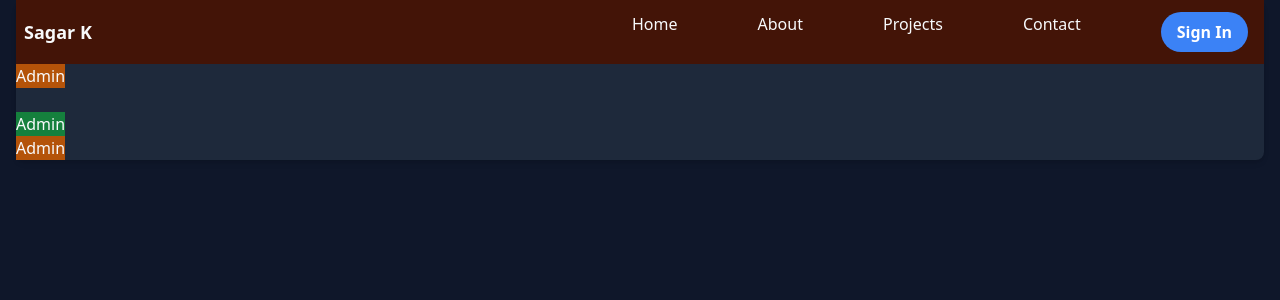
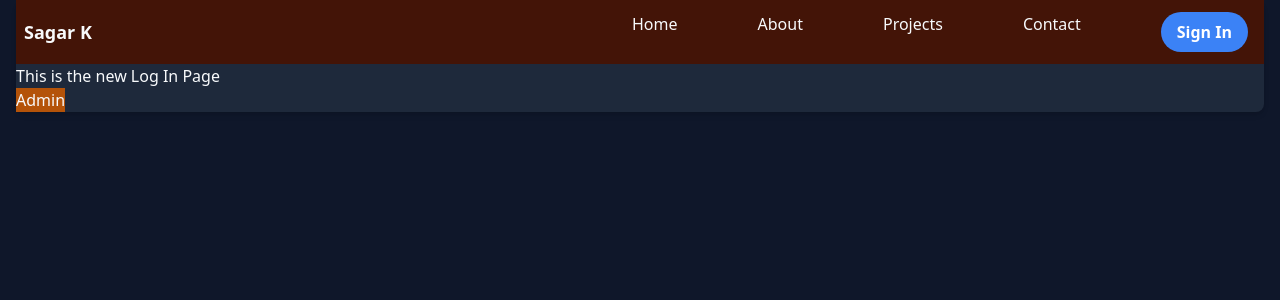
Before and after one commit to sagarkarki903/Portfolio_Main, a React (Vite) app: page /log in a window 1280 px wide. Shown: the top 300 px of the page. Built offline with nearby package versions, Linux system fonts and the light colour scheme.

Commit message:
test5, created a new login page instead

```diff
--- a/src/App.jsx
+++ b/src/App.jsx
@@ -19,10 +19,7 @@ function App() {
         <div className="container mx-auto px-0 py-0 bg-[#1E293B] shadow-md rounded-lg">
 
                <NavBar />
-               <Link to={`/admin`}><button className='bg-amber-700'>Admin</button></Link>
-               <br />
-               <br />
-               <Link to={`/log`}><button className='bg-green-700'>Admin</button></Link>
+
                <div>
                 <Outlet />
               </div>
--- a/src/BurgerMenu.jsx
+++ b/src/BurgerMenu.jsx
@@ -28,7 +28,7 @@ export default function BurgerMenu({setBBurgerOpen}){
                 <HashLink to={`/#about`} onClick={handleLinkClick}><li className="text-center">About</li></HashLink>
                 <HashLink to={`/#projects`} onClick={handleLinkClick}><li className="text-center">Projects</li></HashLink>
                 <HashLink to={`/#contact`} onClick={handleLinkClick}><li className="text-center">Contact</li></HashLink>
-                <Link to={`/login`} onClick={handleLinkClick}><li><button className="bg-blue-500 hover:bg-blue-700 text-white text-center font-bold py-2 px-4 rounded-full">Sign In</button></li></Link>
+                <Link to={`/log`} onClick={handleLinkClick}><li><button className="bg-blue-500 hover:bg-blue-700 text-white text-center font-bold py-2 px-4 rounded-full">Sign In</button></li></Link>
 
 
 
--- a/src/pages/LogIn.jsx
+++ /dev/null
@@ -1,12 +0,0 @@
-import React from 'react'
-import { Link } from 'react-router-dom'
-
-
-export default function LogIn() {
-  return (
-    <>
-    <br />
-    <Link to={`/admin`}> <button className="bg-blue-500 hover:bg-blue-700 text-white font-bold py-2 px-4 rounded-full">Log In</button></Link>
-    </>
-  )
-}
--- a/src/pages/LogInPage.jsx
+++ b/src/pages/LogInPage.jsx
@@ -4,7 +4,7 @@ import { Link } from 'react-router-dom'
 export default function LogInPage() {
   return (
     <div>
-
+       <h1>This is the new Log In Page</h1>
        <Link to={`/admin`}><button className='bg-amber-700'>Admin</button></Link>
 
     </div>
```
Also changed, not shown: src/main.jsx (+0 -7 lines).
